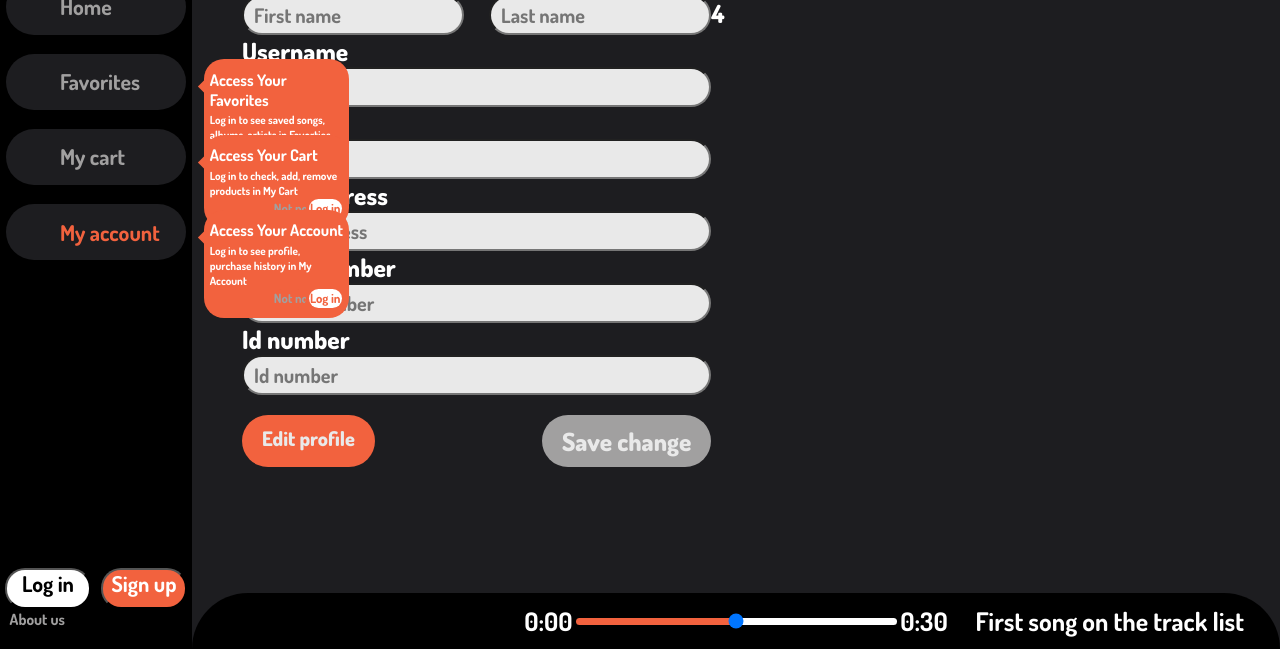
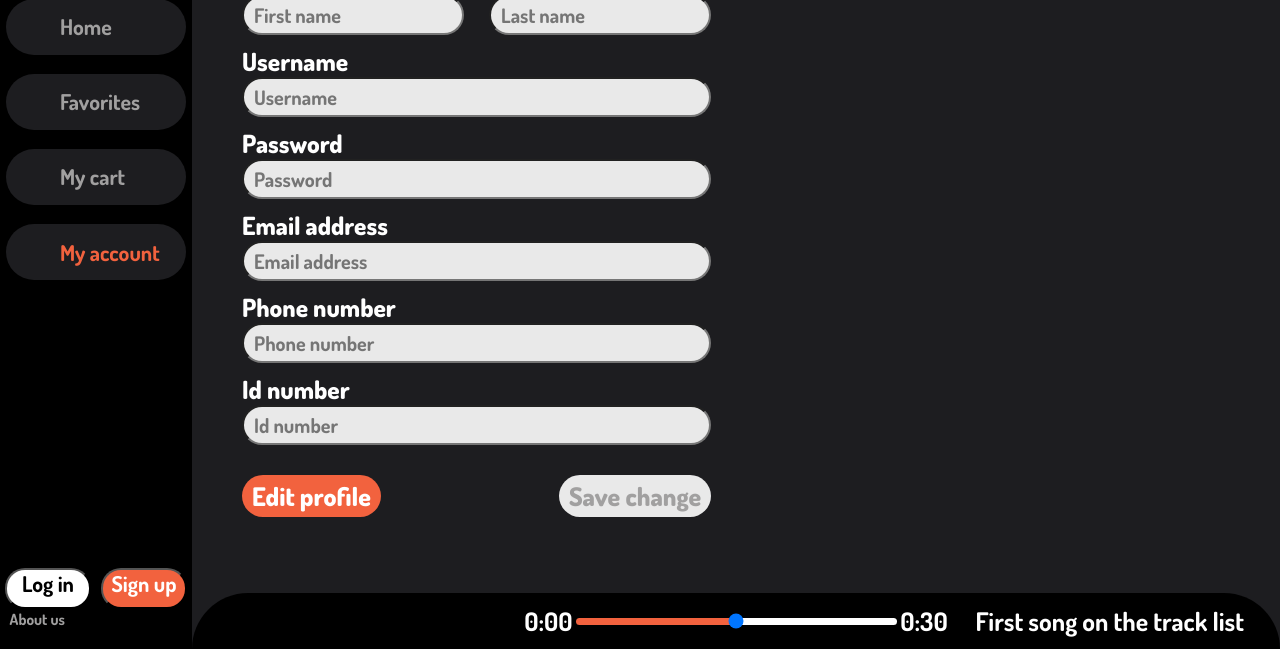
Before and after one commit to nKay83/Classic-Groove, a PHP site: page /index.php?page=myAccount in a window 1280 px wide. Shown: the part 151-800 px from the top of the page. Run offline with PHP 8.4, Linux system fonts and the light colour scheme; some libraries are stand-ins or nearby versions.

Commit message:
css my account

```diff
--- a/src/compoment/header.php
+++ b/src/compoment/header.php
@@ -3,7 +3,7 @@
     <div class="logo-placeholder">
       <img src="../assets/img/Logo.png" alt="">
     </div>
-    <div class="top-menu">
+    <div class="top-menu">m
       <div class="tab-title active">
         <div class="tab-icon">
           <i class="fa-solid fa-house "></i>
--- a/src/compoment/myAccount.php
+++ b/src/compoment/myAccount.php
@@ -8,7 +8,7 @@
            </div>
            <div class="fn">
             <div class="Last_Name">Last name</div>
-            <input class="LastName" type="text" placeholder="Last name">4
+            <input class="LastName" type="text" placeholder="Last name">
            </div>
         </div>
         <div class="UserName">Username</div>
--- a/src/style/header.css
+++ b/src/style/header.css
@@ -147,6 +147,7 @@
   width: 80%;
   font-size: 100%;
   top: 10%;
+  display: none;
 }
 #header .tab-notice::before {
   content: "";
--- a/src/style/myAccount.css
+++ b/src/style/myAccount.css
@@ -10,17 +10,19 @@
   width: 50%;
   height: 100%;
 }
-#myaccount .profile{
+#myaccount input {
+  margin-bottom: 10px;
+}
+#myaccount .profile {
   font-size: 30px;
 }
-#myaccount .name{
+#myaccount .name {
   display: grid;
   grid-template-columns: 1fr 1fr;
 }
-#myaccount .form{
-
+#myaccount .form {
 }
-#myaccount .FirstName{
+#myaccount .FirstName {
   font-family: "Dosis", sans-serif;
   background-color: var(--gr2);
   padding-left: 10px;
@@ -29,7 +31,7 @@
   height: 40px;
   border-radius: 50px;
 }
-#myaccount .LastName{
+#myaccount .LastName {
   font-family: "Dosis", sans-serif;
   background-color: var(--gr2);
   padding-left: 10px;
@@ -38,7 +40,7 @@
   height: 40px;
   border-radius: 50px;
 }
-#myaccount .username{
+#myaccount .username {
   font-family: "Dosis", sans-serif;
   background-color: var(--gr2);
   padding-left: 10px;
@@ -47,7 +49,7 @@
   height: 40px;
   border-radius: 50px;
 }
-#myaccount .password{
+#myaccount .password {
   font-family: "Dosis", sans-serif;
   background-color: var(--gr2);
   padding-left: 10px;
@@ -56,7 +58,7 @@
   height: 40px;
   border-radius: 50px;
 }
-#myaccount .EmailAddress{
+#myaccount .EmailAddress {
   font-family: "Dosis", sans-serif;
   background-color: var(--gr2);
   padding-left: 10px;
@@ -65,7 +67,7 @@
   height: 40px;
   border-radius: 50px;
 }
-#myaccount .PhoneNumber{
+#myaccount .PhoneNumber {
   font-family: "Dosis", sans-serif;
   background-color: var(--gr2);
   padding-left: 10px;
@@ -74,7 +76,7 @@
   height: 40px;
   border-radius: 50px;
 }
-#myaccount .idnumber{
+#myaccount .idnumber {
   font-family: "Dosis", sans-serif;
   background-color: var(--gr2);
   padding-left: 10px;
@@ -84,35 +86,40 @@
   border-radius: 50px;
 }
 
-#myaccount .button{
+#myaccount .button {
   margin: 20px 0px 0px 0px;
   display: flex;
   justify-content: space-between;
   width: 95%;
 }
-#myaccount .btn1{
-    font-size: 20px;
-    color: var(--gr2);
+#myaccount .btn1 {
+  font-size: 2vw;
+  color: var(--whi);
   background: var(--ora);
-    padding: 10px 20px 10px 20px;
+  padding: 5px 10px 5px 10px;
   text-align: center;
   border-radius: 50px;
   cursor: pointer;
 }
-#myaccount .btn2{
+#myaccount .btn2 {
+  font-size: 2vw;
   text-align: center;
-    padding: 10px 20px 10px 20px;
+  padding: 5px 10px 5px 10px;
   text-decoration: none;
-    color: var(--gr2);
-    background: var(--gr1);
+  color: var(--gr1);
+  background: var(--gr2);
   border-radius: 50px;
   cursor: pointer;
 }
-#myaccount .btn1:hover, btn1:focus, btn1:active{
+#myaccount .btn1:hover,
+btn1:focus,
+btn1:active {
   -webkit-transform: scale(1.1);
   transform: scale(1.1);
 }
-#myaccount .btn2:hover, btn2:focus, btn2:active{
+#myaccount .btn2:hover,
+btn2:focus,
+btn2:active {
   -webkit-transform: scale(1.1);
   transform: scale(1.1);
 }
```
Lines whose indentation alone changed are shown as unchanged.
